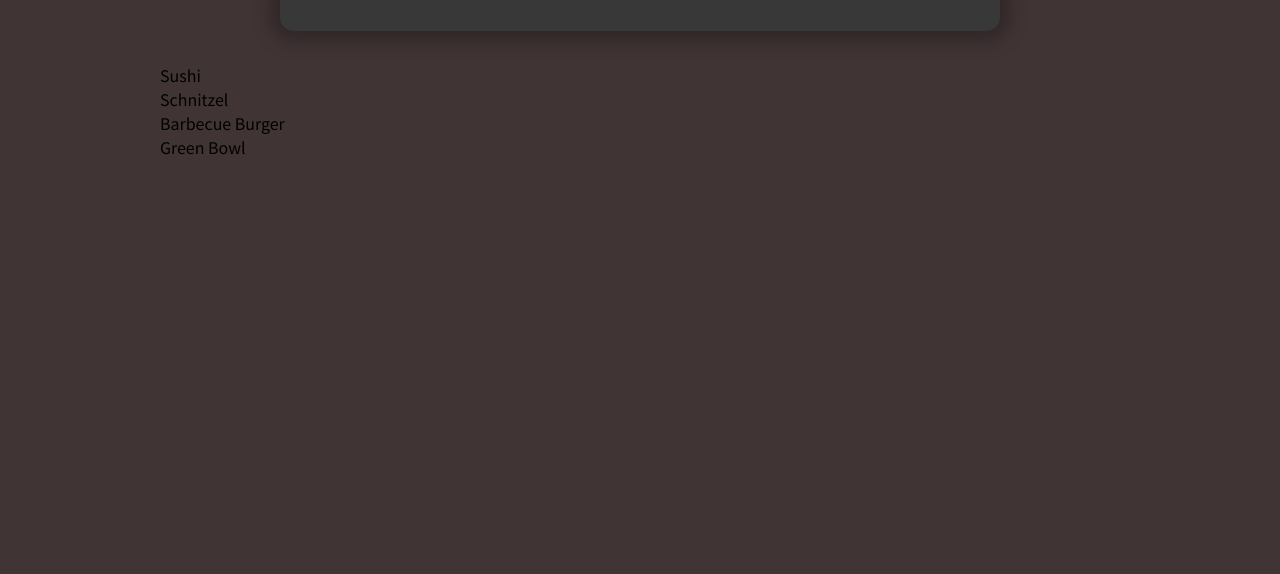
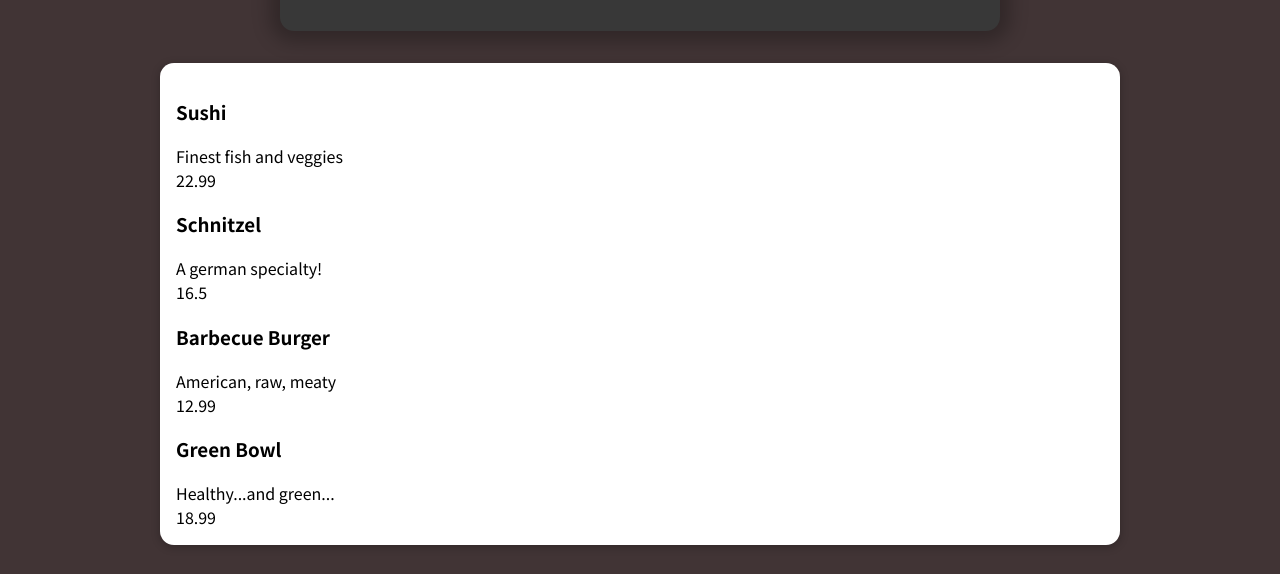
Before and after one commit to FabianWeidner/food-order, a React (Create React App) app: page / in a window 1280 px wide. Shown: the part 438-1012 px from the top of the page. Before the commit the page ends 800 px from the top, so only its background shows below. Built offline with nearby package versions, Linux system fonts and the light colour scheme.

Commit message:
add MealItem component to render the meal list in it, add a Card wrapper to for the styling of the meal items

```diff
--- a/src/components/Meals/AvailableMeals.js
+++ b/src/components/Meals/AvailableMeals.js
@@ -1,5 +1,8 @@
 import React from 'react';
+import Card from '../UI/Card';
+
 import classes from './AvailableMeals.module.css';
+import MealItem from './MealItem/MealItem';
 
 const DUMMY_MEALS = [
   {
@@ -29,13 +32,20 @@
 ];
 
 const AvailableMeals = () => {
-  const mealsList = DUMMY_MEALS.map((meal) => {
-    return <li key={meal.id}>{meal.name}</li>;
-  });
+  const mealsList = DUMMY_MEALS.map((meal) => (
+    <MealItem
+      key={meal.id}
+      name={meal.name}
+      description={meal.description}
+      price={meal.price}
+    />
+  ));
 
   return (
     <section className={classes.meals}>
-      <ul>{mealsList}</ul>
+      <Card>
+        <ul>{mealsList}</ul>
+      </Card>
     </section>
   );
 };
--- /dev/null
+++ b/src/components/Meals/MealItem/MealItem.js
@@ -0,0 +1,17 @@
+import React from 'react';
+import classes from './MealItem.module.css';
+
+const MealItem = (props) => {
+  return (
+    <li key={props.id}>
+      <div>
+        <h3>{props.name}</h3>
+        <div className={classes.description}>{props.description}</div>
+        <div className={classes.price}>{props.price}</div>
+      </div>
+      <div></div>
+    </li>
+  );
+};
+
+export default MealItem;
--- /dev/null
+++ b/src/components/UI/Card.js
@@ -0,0 +1,8 @@
+import React from 'react';
+import classes from './Card.module.css';
+
+const Card = (props) => {
+  return <div className={classes.card}> {props.children}</div>;
+};
+
+export default Card;
--- /dev/null
+++ b/src/components/UI/Card.module.css
@@ -0,0 +1,6 @@
+.card {
+  padding: 1em;
+  box-shadow: 0 2px 8px rgba(0, 0, 0, 0.25);
+  border-radius: 14px;
+  background-color: white;
+}
```
Also changed, not shown: src/components/Meals/MealItem/MealItem.module.css (added), src/components/Meals/MealItem/MealItemForm.js (added).
